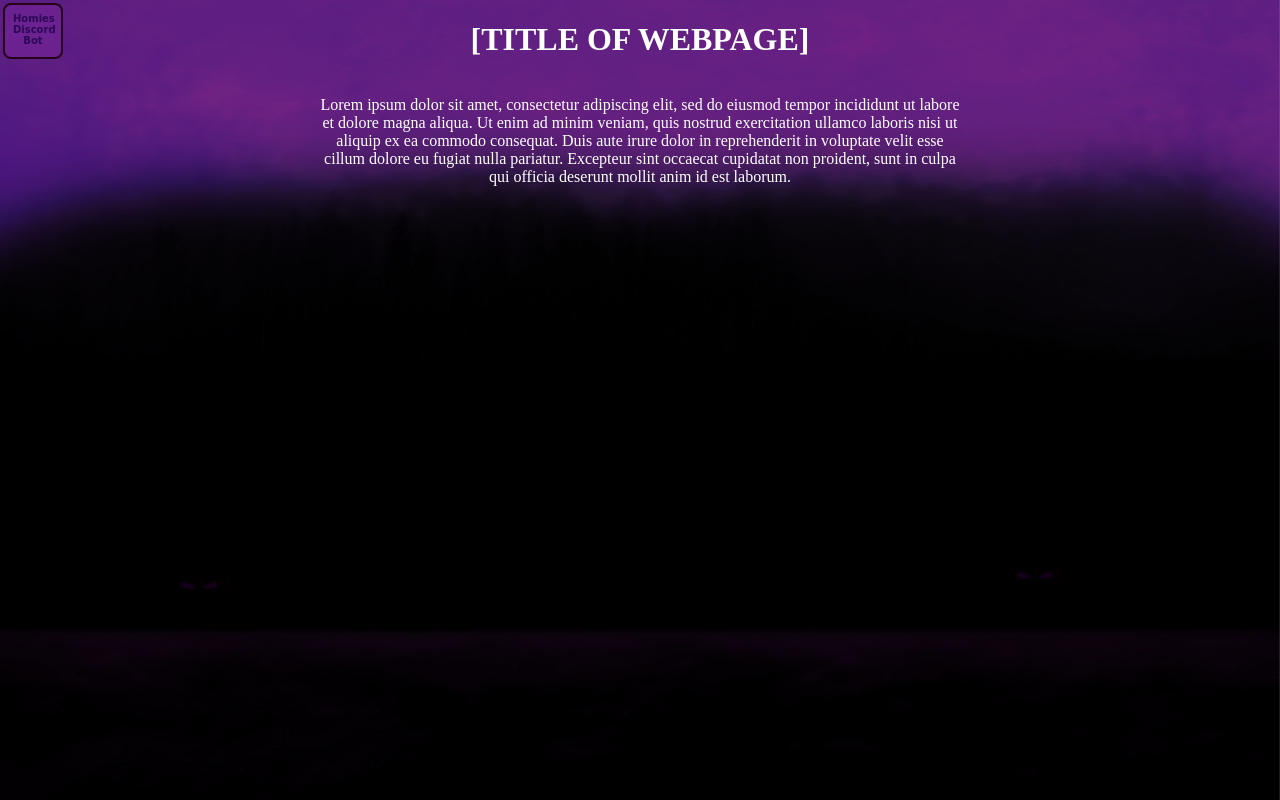
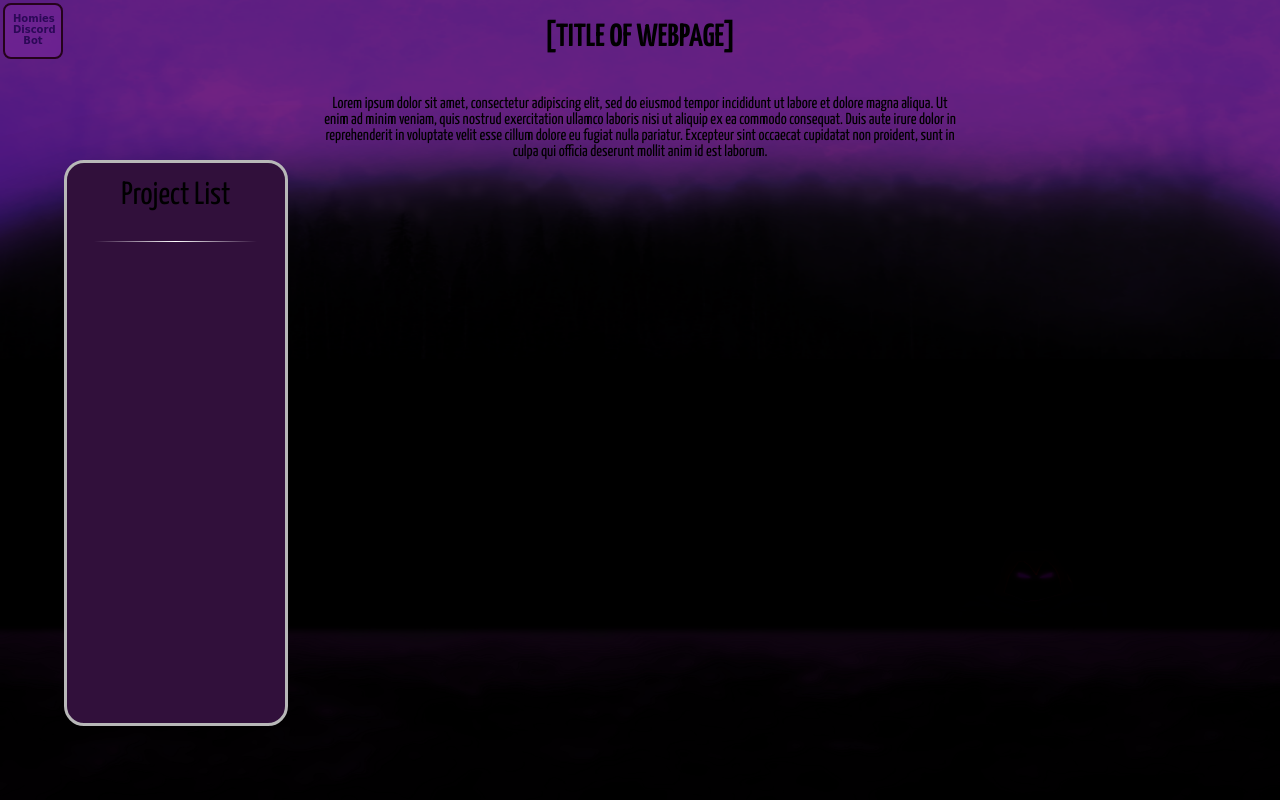
Before and after one commit to kty990/kty990.github.io, a PHP site: page /main/home.html in a window 1280 px wide. Run offline with PHP 8.4, Linux system fonts and the light colour scheme; some web fonts are replaced.

Commit message:
Updates to home, and site.

```diff
--- /dev/null
+++ b/css/home.css
@@ -0,0 +1,62 @@
+#homepage-title {
+    position: fixed;
+    z-index:7;
+    color:#000;
+    width:100vw;
+    text-align:center;
+    font-family: 'Yanone Kaffeesatz', sans-serif;
+}
+
+#homepage-subtitle {
+    position:fixed;
+    z-index:7;
+    color:#000;
+    top:10vh;
+    width:50vw;
+    font-size:2vh;
+    text-align:center;
+    left:25vw;
+    font-family: 'Yanone Kaffeesatz', sans-serif;
+}
+
+#project-list {
+    position: fixed;
+    z-index:7;
+    width: calc(var(--vw, 1vw) * 17);
+    left: calc(var(--vw, 1vw) * 5);
+    height: calc(var(--vh, 1vh) * 70);
+    top: calc(var(--vh, 1vh) * 20);
+    background-color: #31103b;
+    border-color: #b8b8b8;
+    border-style: solid;
+    border-radius: 20px;
+}
+
+#project-list>p {
+    position: relative;
+    width: 100%;
+    height: 50px;
+    font-size: calc(var(--vh, 1vh) * 4);
+    text-align: center;
+    font-family: 'Yanone Kaffeesatz', sans-serif;
+    margin: 0;
+    padding: 0;
+    top: calc(var(--vwh, 1vh) * 2);
+}
+
+#project-flex {
+    display: flex;
+    flex-direction: column;
+    justify-content: center;
+    align-items: center;
+    padding-top: 50px;
+}
+
+.project {
+    display: none;
+    position: relative;
+    width: 100%;
+    height: auto;
+    font-size: 20px;
+    text-align: center;
+}
--- a/css/site.css
+++ b/css/site.css
@@ -56,16 +56,16 @@ html {
     display: inline-block;
     padding-top: 0vh;
     padding-bottom: calc(var(--vh, 1vh) * 1.5);
-    padding-left: calc(var(--vh, 1vh) * 1);;
-    padding-right: calc(var(--vh, 1vh) * 1);;
+    padding-left: calc(var(--vh, 1vh) * 1);
+    padding-right: calc(var(--vh, 1vh) * 1);
     left: 105%;
     width: calc(var(--vh, 1vh) * 5);;
     height: calc(var(--vh, 1vh) * 5);;
-    font-size: calc(var(--vh, 1vh) * 1.25);;
+    font-size: calc(var(--vh, 1vh) * 1.25);
     color: #2c0957;
     background-color: #7a28a07d;
-    border-radius: calc(var(--vh, 1vh) * 1);;
-    border-width: calc(var(--vh, 1vh) * 0.25);;
+    border-radius: calc(var(--vh, 1vh) * 1);
+    border-width: calc(var(--vh, 1vh) * 0.25);
     border-style: solid;
     border-color: #24031b;
     transition: background-color 0.25s;
@@ -226,6 +226,7 @@ html {
 
 .separator {
     display: block;
+    position:relative;
     height: 1px;
     background-image: linear-gradient(0.25turn, transparent, #fff, transparent);
     margin-bottom: 20px;
--- a/js/site.js
+++ b/js/site.js
@@ -102,22 +102,23 @@ let vh = window.innerHeight * 0.01;
 let vw = window.innerWidth * 0.01;
 document.documentElement.style.setProperty('--vh', `${vh}px`);
 document.documentElement.style.setProperty('--vw', `${vw}px`);
+document.documentElement.style.setProperty('--vwh',`${Math.min(vh,vw)}px`);
 
 window.addEventListener('resize', () => {
   let vh = window.innerHeight * 0.01;
   let vw = window.innerWidth * 0.01;
   document.documentElement.style.setProperty('--vh', `${vh}px`);
   document.documentElement.style.setProperty('--vw', `${vw}px`);
+  document.documentElement.style.setProperty('--vwh',`${Math.min(vh,vw)}px`);
 });
 
 setActive().catch(console.log);
 
-
-addEventListener('error', (event) => {
-    let error = event.message;
+function OnError(message) {
     let errObj = document.createElement("div");
     errObj.style.position = "fixed";
     errObj.style.right = "calc(var(--vw, 1vw) * 5)";
+    errObj.style.bottom = "0px";
     errObj.style.color = "#fff";
     errObj.style.backgroundColor = "#cccccc7d";
     errObj.style.borderRadius = "50px";
@@ -126,11 +127,19 @@ addEventListener('error', (event) => {
     errObj.style.zIndex = "99"; // should be on top of everything
     errObj.style.backdropFilter = "blur(3)";
     errObj.style.textAlign = "center";
-    errObj.style.fontSize = "calc(var(--vh, 1vh) * 1.5)";
+    errObj.style.fontSize = "calc(var(--vh, 1vh) * 3)";
     errObj.style.padding = "5px";
-    errObj.textContent = error;
-    document.appendChild(errObj);
+    errObj.textContent = message;
+    document.body.appendChild(errObj);
     setTimeout(() => {
         errObj.remove();
     },ERROR_LENGTH);
-});
+}
+
+window.onerror = function(message, source, lineno, colno, error) {
+    let msg = message;
+    if (message == "Script error.") {
+        msg = "An unknown script error has occured.";
+    }
+    OnError(msg);
+}
--- a/main/home.html
+++ b/main/home.html
@@ -3,8 +3,8 @@
 
 <head>
     <title>Home</title>
-    <!-- <link rel="stylesheet" href="./css/about.css"> -->
     <link rel="stylesheet" href="../css/site.css">
+    <link rel="stylesheet" href="../css/home.css">
     <link rel="icon" type="image/x-icon" href="../res/images/favicon.ico"/>
 </head>
 
@@ -13,17 +13,27 @@
 
     <script id="replace-with-navbar"></script>
 
-    <h1 style="position: fixed;z-index:7;color:#fff;width:100vw;text-align:center;">[TITLE OF WEBPAGE]</h1>
-    <p style="position:fixed;z-index:7;color:#fff;top:10vh;width:50vw;font-size:2vh;text-align:center;left:25vw;">
+    <h1 id="homepage-title">[TITLE OF WEBPAGE]</h1>
+
+    <p id="homepage-subtitle">
         Lorem ipsum dolor sit amet, consectetur adipiscing elit, sed do eiusmod tempor incididunt ut labore et dolore magna aliqua.
         Ut enim ad minim veniam, quis nostrud exercitation ullamco laboris nisi ut aliquip ex ea commodo consequat. Duis aute irure
         dolor in reprehenderit in voluptate velit esse cillum dolore eu fugiat nulla pariatur. Excepteur sint occaecat cupidatat non
         proident, sunt in culpa qui officia deserunt mollit anim id est laborum.
     </p>
 
-    <div id="scroll-page">
+    <div id="project-list">
+        <p>Project List</p>
+        <div class="separator" style="margin:0;top:calc(var(--vh, 1vh) * 3.5);width:75%;left:12.5%;">
+            <p style="display:none">If you are reading this... why?</p>
+        </div>
+        <div id="project-flex">
+            <div class="project">
+                Lorem ipsum dolor sit amet
+            </div>
+        </div>
+    </div>
 
-    </div>
     <script type="text/javascript" src="../js/site.js"></script>
 </body>
 
```
Also changed, not shown: 1 other file.
